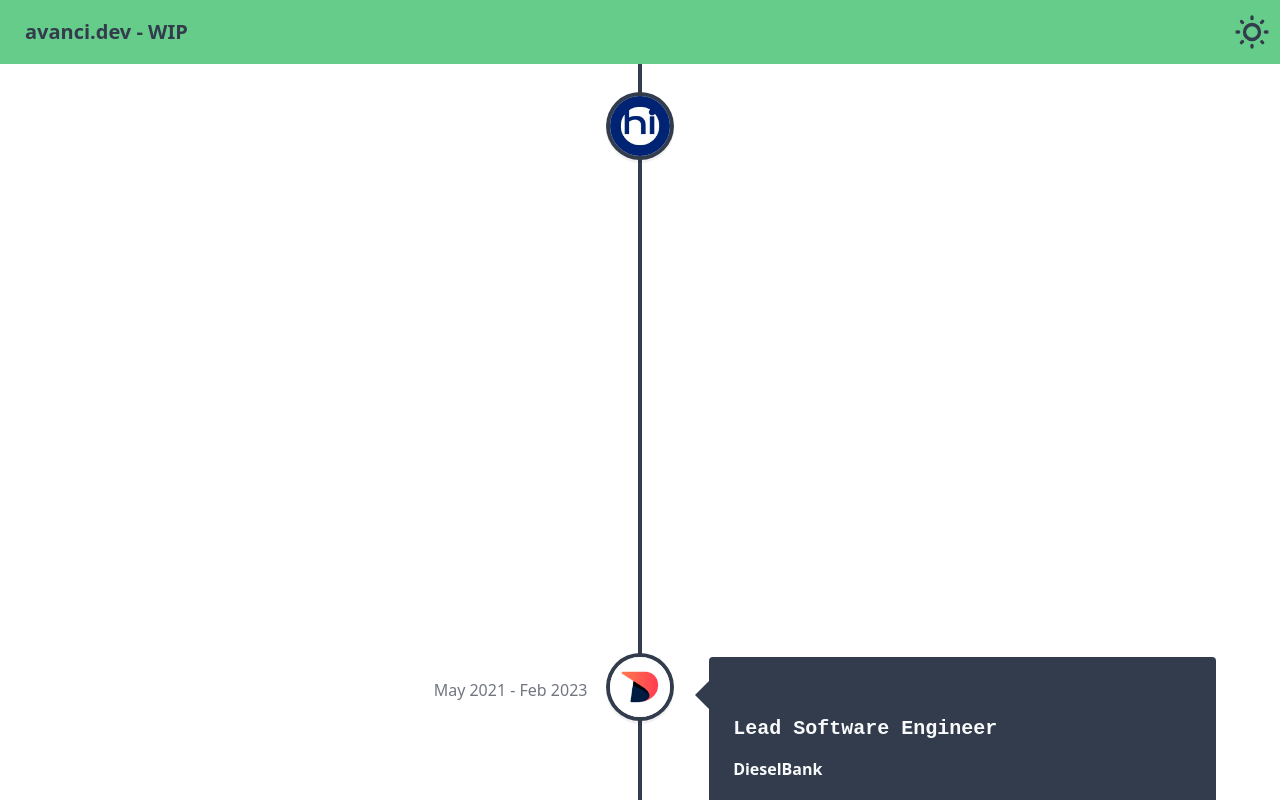
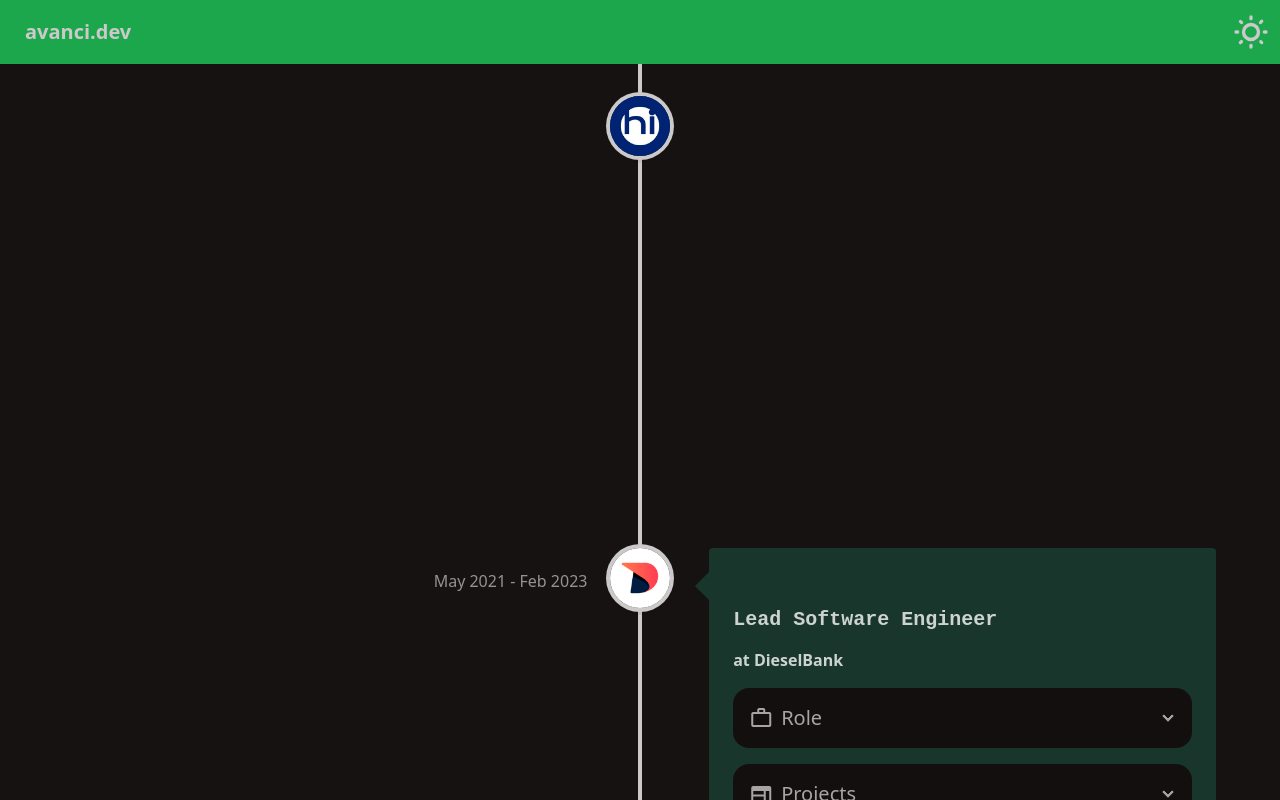
Before and after one commit to guilhermeavanci/guilhermeavanci.github.io, a React app: page / in a window 1280 px wide. Shown: the top 800 px of the page. Built offline with nearby package versions, Linux system fonts and the light colour scheme.

Commit message:
Formatting js and css files, updates in the resume.json, moving postcss config to package.json, changing webpack config to work with ES6 and some UI improvements on the jobs timeline

```diff
--- a/resume.d.ts
+++ b/resume.d.ts
@@ -15,7 +15,6 @@
     summary: string;
     location: ILocation;
     profiles: any[];
-    phone: string;
 }
 interface ILocation {
     address: string;
--- a/src/app.tsx
+++ b/src/app.tsx
@@ -1,14 +1,12 @@
 import React, { useEffect, useState } from 'react'
+import 'app.css'
 import Timeline from 'timeline'
-import 'app.css'
-
-type Theme = 'emerald' | 'synthwave'
 
 const App = () => {
   const [theme, setTheme] = useState<Theme>(
     (() => {
-      const current = localStorage.getItem('theme')
-      return (current as Theme) || 'synthwave'
+      const current = localStorage.getItem('theme') as Theme
+      return current || 'forest'
     })()
   )
 
@@ -20,20 +18,20 @@
 
   return (
     <div>
-      <div className='navbar bg-primary'>
+      <div className='navbar w-full sticky top-0 z-30 bg-primary bg-opacity-90 backdrop-blur transition-shadow duration-100 [transform:translate3d(0,0,0)]'>
         <div className='flex-1'>
           <a className='btn btn-ghost text-xl' href='/'>
-            avanci.dev - WIP
+            avanci.dev
           </a>
         </div>
         <div className='flex-none'>
-          <label className='swap swap-rotate'>
-            {/* this hidden checkbox controls the state */}
+          {/* Adding "mr-px" to prevent icon rotation from creating a horizontal scroll */}
+          <label className='swap swap-rotate mr-px'>
             <input
               type='checkbox'
               className='theme-controller'
               checked={theme === 'emerald'}
-              onChange={e => setTheme(e.target.checked ? 'emerald' : 'synthwave')}
+              onChange={e => setTheme(e.target.checked ? 'emerald' : 'forest')}
             />
 
             {/* moon icon */}
--- a/src/index.html
+++ b/src/index.html
@@ -4,6 +4,7 @@
     <meta charset="UTF-8" />
     <meta name="viewport" content="width=devide-width, initial-scale=1.0" />
     <meta http-equiv="X-UA-Compatible" conent="ie=edge" />
+    <link href="https://fonts.googleapis.com/css2?family=Material+Symbols+Outlined" rel="stylesheet" />
     <title></title>
   </head>
   <body>
--- a/src/resume.json
+++ b/src/resume.json
@@ -13,8 +13,7 @@
       "countryCode": "",
       "region": ""
     },
-    "profiles": [],
-    "phone": "+55 19 99326-3488"
+    "profiles": []
   },
   "work": [
     {
@@ -22,7 +21,7 @@
       "position": "Software Developer",
       "website": "",
       "startDate": "2023-04-01",
-      "summary": "Technologies and responsabilities: Next.js, React.js, Typescript, React Context API, HTML, CSS, Flexbox, CSS Grid Layout, and REST API. Working as the only software engineer on the web platform, built up the entire code base from the first day until its release on production 3 months later. Had many challenges using Next.js 13+ since this version changed the main architecture approach and it was my first time working with Next.js at all.  Projects: Web platform for brands to find creators that match the passed product campaign parameters, all that through AI on the backend.  Company business model: Platform to connect creators and brands looking for some influential personalities to spread their products.",
+      "summary": "Role: Working as the only software engineer on the web platform, built up the entire code base from the first day until its release on production 3 months later. Had many challenges using Next.js 13+ since this version changed the main architecture approach and it was my first time working with Next.js at all. ~ Skills: Next.js, React.js, Typescript, React Context API, HTML, CSS, Flexbox, CSS Grid Layout, and REST API. ~ Projects: Web platform for brands to find creators that match the passed product campaign parameters, all that through AI on the backend. ~ Company business model: Platform to connect creators and brands looking for some influential personalities to spread their products.",
       "highlights": []
     },
     {
@@ -30,7 +29,7 @@
       "position": "Lead Software Engineer",
       "website": "",
       "startDate": "2021-05-01",
-      "summary": "Technologies and responsabilities: React.js, Typescript, Redux.js, HTML, CSS, Flexbox, CSS Grid Layout, REST API, GraphQL, Flutter, and Dart. Worked as software engineer coding key features and as technical lead on a 4 engineers team organizing the development workflow using Scrum and reporting the tech team results to other leaders and stakeholders.  Projects: Hybrid mobile app to truck drivers manage their bank accounts. Web application for gas stations manage their bank accounts. Web application for bank branches manage the money exchange on receivable assets.  Company business model: Fintech for truck drivers, gas stations and carrier companies.",
+      "summary": "Role: Worked as software engineer coding key features and as technical lead on a 4 engineers team organizing the development workflow using Scrum and reporting the tech team results to other leaders and stakeholders. ~ Skills: React.js, Typescript, Redux.js, HTML, CSS, Flexbox, CSS Grid Layout, REST API, GraphQL, Flutter, and Dart. ~ Projects: Hybrid mobile app to truck drivers manage their bank accounts. Web application for gas stations manage their bank accounts. Web application for bank branches manage the money exchange on receivable assets. ~ Company business model: Fintech for truck drivers, gas stations and carrier companies.",
       "highlights": [],
       "endDate": "2023-02-01"
     },
@@ -39,7 +38,7 @@
       "position": "Software Developer Engineer",
       "website": "",
       "startDate": "2019-11-01",
-      "summary": "Technologies: React.js, Typescript, Redux.js, Javascript, HTML, and SASS.  Projects: Web application to group orders of shopping centers and areas with high population density. Backoffice web application to manage scheduled orders. Refactor to microfrontend of the fleet back office web application.  Company business model: Leading food delivery company in Brazil focused on improving restaurants, consumers, and delivery bikers' experience.",
+      "summary": "Skills: React.js, Typescript, Redux.js, Javascript, HTML, and SASS. ~ Projects: Web application to group orders of shopping centers and areas with high population density. Backoffice web application to manage scheduled orders. Refactor to microfrontend of the fleet back office web application. ~ Company business model: Leading food delivery company in Brazil focused on improving restaurants, consumers, and delivery bikers' experience.",
       "highlights": [],
       "endDate": "2021-05-01"
     },
@@ -48,7 +47,7 @@
       "position": "Software Developer",
       "website": "",
       "startDate": "2018-02-01",
-      "summary": "Technologies: React.js, Javascript, HTML, and SASS.  Projects: Web application used by restaurants to manage the received orders. Web application to group orders of shopping centers and areas with high population density. Android application to help the messenger persona to get orders at restaurants and move them to the group order spots.  Company business model: International logistic company at the time working on projects with synergy with iFood.",
+      "summary": "Skills: React.js, Javascript, HTML, and SASS. ~ Projects: Web application used by restaurants to manage the received orders. Web application to group orders of shopping centers and areas with high population density. Android application to help the messenger persona to get orders at restaurants and move them to the group order spots. ~ Company business model: International logistic company at the time working on projects with synergy with iFood.",
       "highlights": [],
       "endDate": "2019-11-01"
     },
@@ -57,7 +56,7 @@
       "position": "Full-stack Developer",
       "website": "",
       "startDate": "2015-01-01",
-      "summary": "Technologies: Java, Objective-C, Javascript, EJS, CSS, and HTML.  Projects: Android application used by food consumers to find restaurants in the surroundings and purchase food delivery. iOS application used by restaurants and logistic operators to track their relevant data. Web application used by restaurants to manage the received orders.  Company business model: Small food delivery startup, later bought by Maplink.",
+      "summary": "Skills: Java, Objective-C, Javascript, EJS, CSS, and HTML. ~ Projects: Android application used by food consumers to find restaurants in the surroundings and purchase food delivery. iOS application used by restaurants and logistic operators to track their relevant data. Web application used by restaurants to manage the received orders. ~ Company business model: Small food delivery startup, later bought by Maplink.",
       "highlights": [],
       "endDate": "2019-11-01"
     },
--- a/src/timeline.css
+++ b/src/timeline.css
@@ -1,23 +1,23 @@
 .type {
   font-family: monospace;
-    color:#0000 !important;
-    background:
-      linear-gradient(-90deg, oklch(var(--nc)) 10px,#0000 0) 10px 0,
-      linear-gradient(oklch(var(--nc)) 0 0) 0 0;
-    background-size:calc(var(--text-length)*1ch) 200%;
-    -webkit-background-clip:padding-box,text;
-    background-clip:padding-box,text;
-    background-repeat:no-repeat;
-    animation:
-     b .7s infinite steps(1),
-     t calc(var(--text-length)*.1s) steps(var(--text-length)) forwards;
+  color: #0000 !important;
+  background: linear-gradient(-90deg, oklch(var(--nc)) 10px, #0000 0) 10px 0, linear-gradient(oklch(var(--nc)) 0 0) 0 0;
+  background-size: calc(var(--text-length) * 1ch) 200%;
+  -webkit-background-clip: padding-box, text;
+  background-clip: padding-box, text;
+  background-repeat: no-repeat;
+  animation: b 0.7s infinite steps(1), t calc(var(--text-length) * 0.1s) steps(var(--text-length)) forwards;
 }
 
-  @keyframes t{
-    from {background-size:0 200%}
+@keyframes t {
+  from {
+    background-size: 0 200%;
   }
-  @keyframes b{
-    50% {background-position:0 -100%,0 0}
+}
+@keyframes b {
+  50% {
+    background-position: 0 -100%, 0 0;
+  }
 }
 
 .vertical-timeline {
@@ -35,6 +35,15 @@
     border-width: 14px;
   }
   .vertical-timeline-element-icon {
-      box-shadow: 0 0 0 4px oklch(var(--bc)), inset 0 2px 0 rgba(0,0,0,.08), 0 3px 0 4px rgba(0,0,0,.05);
+    box-shadow: 0 0 0 4px oklch(var(--bc)), inset 0 2px 0 rgba(0, 0, 0, 0.08), 0 3px 0 4px rgba(0, 0, 0, 0.05);
   }
 }
+
+.test {
+  transform-origin: top left;
+  transition: 0.5s ease-in-out;
+  background-color: #ff00ff;
+  &:hover {
+    scale: 1 2;
+  }
+}
--- a/src/timeline.tsx
+++ b/src/timeline.tsx
@@ -1,4 +1,4 @@
-import React, { CSSProperties } from 'react'
+import React, { CSSProperties, useCallback } from 'react'
 import { VerticalTimeline, VerticalTimelineElement } from 'react-vertical-timeline-component'
 import _resume from 'resume.json'
 import 'react-vertical-timeline-component/style.min.css'
@@ -13,6 +13,13 @@
 
 export interface MyCustomCSS extends CSSProperties {
   '--text-length': number
+}
+
+type ParsedSummary = {
+  role?: string
+  projects?: string[]
+  companyBusinessModel?: string
+  skills?: string[]
 }
 
 const resume: IResume = _resume
@@ -34,14 +41,66 @@
     empresabrasileiradepesquisaagropecuariaembrapa
   }[company.replace(/[ -]/g, '').toLowerCase()])
 
+const getCompany = (company: string) => company.replace('Company business model: ', '')
+
+const getRole = (role: string) => role.replace('Role: ', '')
+
+const getProjects = (projects: string) =>
+  projects
+    .replace('Projects: ', '')
+    .split('. ')
+    .map((t, i, a) => (i < a.length - 1 ? `${t}.` : t))
+
+const getSkills = (skills: string) => skills.replace('Skills: ', '').replace(/\.$/, '').replace('and ', '').split(', ')
+
+const getParsedSummary = (summary: string): ParsedSummary => {
+  const parsedSummary: ParsedSummary = {}
+  const separated = summary.split(' ~ ')
+  separated.forEach(s => {
+    if (s.startsWith('Role: ')) return (parsedSummary.role = getRole(s))
+    if (s.startsWith('Projects: ')) return (parsedSummary.projects = getProjects(s))
+    if (s.startsWith('Company business model: ')) return (parsedSummary.companyBusinessModel = getCompany(s))
+    if (s.startsWith('Skills: ')) return (parsedSummary.skills = getSkills(s))
+  })
+  return parsedSummary
+}
+
 const Timeline = () => {
   const isDoubleColumn = useMediaQuery('(min-width: 1170px)')
+
+  const getSkillBtnClass = useCallback(
+    (skill: string) =>
+      ({
+        'Next.js': 'btn-skill-nextjs',
+        'React.js': 'btn-skill-reactjs',
+        Typescript: 'btn-skill-typescript',
+        'React Context API': 'btn-skill-reactjs',
+        HTML: 'btn-skill-html',
+        CSS: 'btn-skill-css',
+        Flexbox: 'btn-skill-css',
+        'CSS Grid Layout': 'btn-skill-css',
+        'REST API': 'btn-skill-rest',
+        'Redux.js': 'btn-skill-redux',
+        GraphQL: 'btn-skill-graphql',
+        Flutter: 'btn-skill-flutter',
+        Dart: 'btn-skill-dart',
+        Javascript: 'btn-skill-javascript',
+        SASS: 'btn-skill-sass',
+        Java: 'btn-skill-java',
+        'Objective-C': 'btn-skill-objective-c',
+        EJS: 'btn-skill-ejs'
+      }[skill] || 'btn-neutral-content'),
+    [isDoubleColumn]
+  )
+
   return (
     <div className='prose min-w-full'>
       <VerticalTimeline>
-        {resume.work?.map(w => (
-          <>
+        {resume.work?.map(w => {
+          const summary = getParsedSummary(w.summary)
+          return (
             <VerticalTimelineElement
+              key={w.company}
               className='vertical-timeline-element--work timeline-item'
               iconClassName='bg-base-100'
               dateClassName={isDoubleColumn ? 'text-base-content' : 'text-neutral-content'}
@@ -64,11 +123,63 @@
                 }>
                 {w.position}
               </h3>
-              <h4 className='text-neutral-content'>{w.company}</h4>
-              <p className='text-neutral-content'>{w.summary}</p>
+
+              <h4 className='text-neutral-content'>
+                <div
+                  className={
+                    summary.companyBusinessModel
+                      ? 'cursor-pointer tooltip tooltip-info tooltip-bottom before:max-w-52'
+                      : undefined
+                  }
+                  data-tip={summary.companyBusinessModel}>{`at ${w.company}`}</div>
+              </h4>
+
+              {w.summary && (
+                <>
+                  {summary.role && (
+                    <div className='collapse collapse-arrow bg-base-200 mt-4'>
+                      <input type='checkbox' />
+                      <div className='collapse-title flex items-center gap-2 text-xl font-medium'>
+                        <span className='material-symbols-outlined'>work</span>
+                        Role
+                      </div>
+                      <div className='collapse-content'>
+                        <p className='text-base-content'>{summary.role}</p>
+                      </div>
+                    </div>
+                  )}
+                  {summary.projects && (
+                    <div className='collapse collapse-arrow bg-base-200 mt-4'>
+                      <input type='checkbox' />
+                      <div className='collapse-title flex items-center gap-2 text-xl font-medium'>
+                        <span className='material-symbols-outlined'>web</span>
+                        Projects
+                      </div>
+                      <div className='collapse-content'>
+                        <ul>
+                          {summary.projects.map((p, i) => (
+                            <li key={i} className='text-base-content'>
+                              {p}
+                            </li>
+                          ))}
+                        </ul>
+                      </div>
+                    </div>
+                  )}
+                  {summary.skills && (
+                    <div className='w-full py-4 flex gap-2 flex-wrap'>
+                      {summary.skills.map(s => (
+                        <button key={s} className={`btn btn-xs ${getSkillBtnClass(s)}`}>
+                          {s}
+                        </button>
+                      ))}
+                    </div>
+                  )}
+                </>
+              )}
             </VerticalTimelineElement>
-          </>
-        ))}
+          )
+        })}
       </VerticalTimeline>
     </div>
   )
--- a/tailwind.config.js
+++ b/tailwind.config.js
@@ -2,14 +2,180 @@
 
 import typography from '@tailwindcss/typography'
 import daisyui from 'daisyui'
+import themes from 'daisyui/src/theming/themes'
 
-// eslint-disable-next-line no-undef
-module.exports = {
+const skillButtons = {
+  '.btn-skill-nextjs': {
+    'background-color': '#000',
+    'border-color': '#000',
+    color: '#FFF'
+  },
+  '.btn-skill-nextjs:hover': {
+    'background-color': '#FFF',
+    'border-color': '#FFF',
+    color: '#000'
+  },
+  '.btn-skill-reactjs': {
+    'background-color': '#149ECA',
+    'border-color': '#149ECA',
+    color: '#FFF'
+  },
+  '.btn-skill-reactjs:hover': {
+    'background-color': '#FFF',
+    'border-color': '#FFF',
+    color: '#149ECA'
+  },
+  '.btn-skill-typescript': {
+    'background-color': '#3178c6',
+    'border-color': '#3178c6',
+    color: '#FFF'
+  },
+  '.btn-skill-typescript:hover': {
+    'background-color': '#FFF',
+    'border-color': '#FFF',
+    color: '#3178c6'
+  },
+  '.btn-skill-html': {
+    'background-color': '#f14a29',
+    'border-color': '#f14a29',
+    color: '#FFF'
+  },
+  '.btn-skill-html:hover': {
+    'background-color': '#FFF',
+    'border-color': '#FFF',
+    color: '#f14a29'
+  },
+  '.btn-skill-css': {
+    'background-color': '#264de4',
+    'border-color': '#264de4',
+    color: '#FFF'
+  },
+  '.btn-skill-css:hover': {
+    'background-color': '#FFF',
+    'border-color': '#FFF',
+    color: '#264de4'
+  },
+  '.btn-skill-rest': {
+    'background-color': '#009CD5',
+    'border-color': '#009CD5',
+    color: '#FFF'
+  },
+  '.btn-skill-rest:hover': {
+    'background-color': '#FFF',
+    'border-color': '#FFF',
+    color: '#009CD5'
+  },
+  '.btn-skill-redux': {
+    'background-color': '#764abc',
+    'border-color': '#764abc',
+    color: '#FFF'
+  },
+  '.btn-skill-redux:hover': {
+    'background-color': '#FFF',
+    'border-color': '#FFF',
+    color: '#764abc'
+  },
+  '.btn-skill-graphql': {
+    'background-color': '#d64292',
+    'border-color': '#d64292',
+    color: '#FFF'
+  },
+  '.btn-skill-graphql:hover': {
+    'background-color': '#FFF',
+    'border-color': '#FFF',
+    color: '#d64292'
+  },
+  '.btn-skill-flutter': {
+    'background-color': '#0468d7',
+    'border-color': '#0468d7',
+    color: '#FFF'
+  },
+  '.btn-skill-flutter:hover': {
+    'background-color': '#FFF',
+    'border-color': '#FFF',
+    color: '#0468d7'
+  },
+  '.btn-skill-dart': {
+    'background-color': '#1967d2',
+    'border-color': '#1967d2',
+    color: '#FFF'
+  },
+  '.btn-skill-dart:hover': {
+    'background-color': '#FFF',
+    'border-color': '#FFF',
+    color: '#1967d2'
+  },
+  '.btn-skill-javascript': {
+    'background-color': '#F7DF1E',
+    'border-color': '#F7DF1E',
+    color: '#000'
+  },
+  '.btn-skill-javascript:hover': {
+    'background-color': '#000',
+    'border-color': '#000',
+    color: '#F7DF1E'
+  },
+  '.btn-skill-sass': {
+    'background-color': '#BF4080',
+    'border-color': '#BF4080',
+    color: '#FFF'
+  },
+  '.btn-skill-sass:hover': {
+    'background-color': '#FFF',
+    'border-color': '#FFF',
+    color: '#BF4080'
+  },
+  '.btn-skill-java': {
+    'background-color': '#EB2025',
+    'border-color': '#EB2025',
+    color: '#FFF'
+  },
+  '.btn-skill-java:hover': {
+    'background-color': '#FFF',
+    'border-color': '#FFF',
+    color: '#EB2025'
+  },
+  '.btn-skill-objective-c': {
+    'background-color': '#808080',
+    'border-color': '#808080',
+    color: '#FFF'
+  },
+  '.btn-skill-objective-c:hover': {
+    'background-color': '#FFF',
+    'border-color': '#FFF',
+    color: '#808080'
+  },
+  '.btn-skill-ejs': {
+    'background-color': '#b4ca65',
+    'border-color': '#b4ca65',
+    color: '#a91e50'
+  },
+  '.btn-skill-ejs:hover': {
+    'background-color': '#a91e50',
+    'border-color': '#a91e50',
+    color: '#b4ca65'
+  }
+}
+
+export default {
   content: ['./src/**/*.{js,ts,jsx,tsx}'],
   plugins: [typography, daisyui],
   // daisyUI config (optional - here are the default values)
   daisyui: {
-        themes: ['emerald', 'forest'], // false: only light + dark | true: all themes | array: specific themes like this ["light", "dark", "cupcake"]
+    themes: [
+      {
+        emerald: {
+          ...themes.emerald,
+          ...skillButtons
+        }
+      },
+      {
+        forest: {
+          ...themes.forest,
+          ...skillButtons
+        }
+      }
+    ], // false: only light + dark | true: all themes | array: specific themes like this ["light", "dark", "cupcake"]
     darkTheme: 'forest', // name of one of the included themes for dark mode
     base: true, // applies background color and foreground color for root element by default
     styled: true, // include daisyUI colors and design decisions for all components
--- /dev/null
+++ b/theme.d.ts
@@ -0,0 +1 @@
+type Theme = 'emerald' | 'forest'
```
Also changed, not shown: package.json (+9 -1 lines), postcss.config.js (deleted, +0 -8 lines), webpack.config.js (+5 -12 lines), 2 other files (tests, documents, lock files or other folders). Lines whose indentation alone changed are shown as unchanged.
